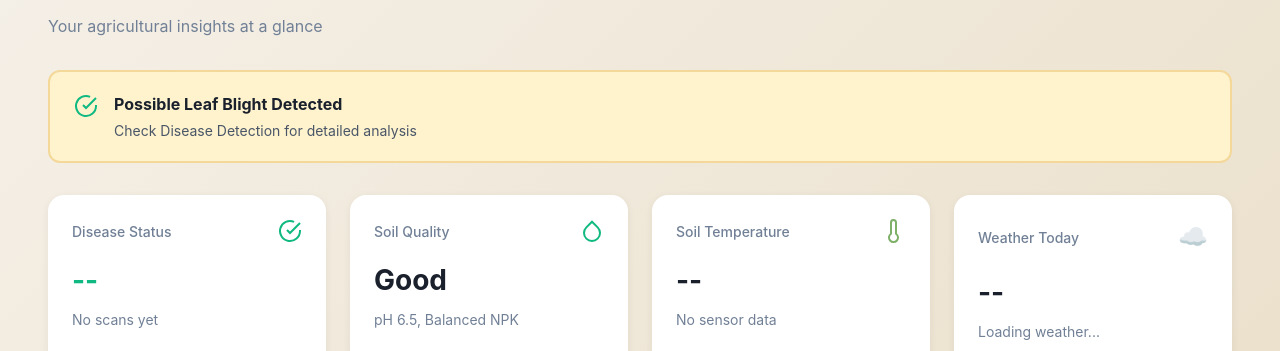
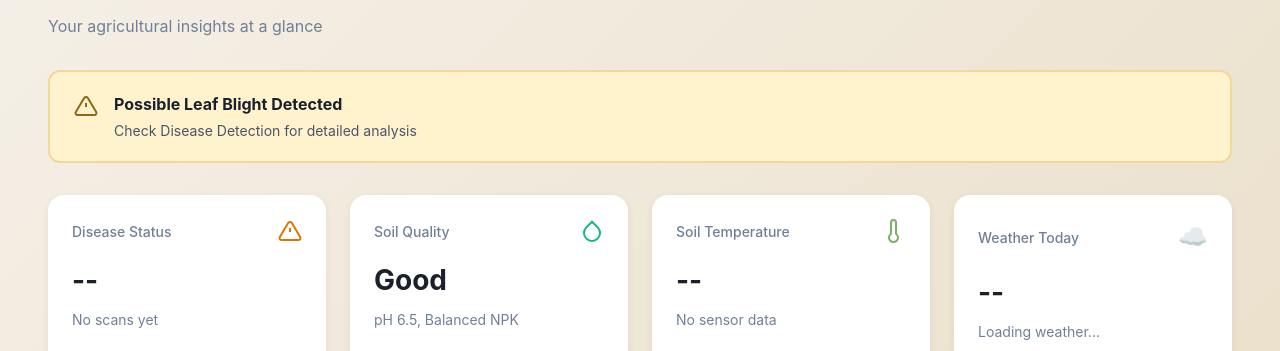
Before and after one commit to sarthak-dhungel/Final_Year_Project_2432719, a Next.js app in the folder frontend/: page /dashboard in a window 1280 px wide. Shown: the part 163-514 px from the top of the page. Built offline with nearby package versions, Linux system fonts and the light colour scheme; no server answers; sample sign-in values are in the browser's storage.

Commit message:
UI changes to dashboard

```diff
--- a/frontend/src/app/dashboard/page.js
+++ b/frontend/src/app/dashboard/page.js
@@ -169,18 +169,10 @@ export default function DashboardPage() {
         </div>
 
         <div className={styles.alertBanner}>
-          {lastDiagnosis && !isHealthy ? (
-            <svg width="24" height="24" viewBox="0 0 24 24" fill="none" stroke="#dc2626" strokeWidth="2">
-              <circle cx="12" cy="12" r="10" />
-              <line x1="15" y1="9" x2="9" y2="15" />
-              <line x1="9" y1="9" x2="15" y2="15" />
-            </svg>
-          ) : (
-            <svg width="24" height="24" viewBox="0 0 24 24" fill="none" stroke="#10b981" strokeWidth="2">
-              <path d="M22 11.08V12a10 10 0 1 1-5.93-9.14" />
-              <polyline points="22 4 12 14.01 9 11.01" />
-            </svg>
-          )}
+          <svg width="24" height="24" viewBox="0 0 24 24" fill="none" stroke="currentColor" strokeWidth="2">
+            <path d="M10.29 3.86L1.82 18a2 2 0 0 0 1.71 3h16.94a2 2 0 0 0 1.71-3L13.71 3.86a2 2 0 0 0-3.42 0z" />
+            <line x1="12" y1="9" x2="12" y2="13" /><line x1="12" y1="17" x2="12.01" y2="17" />
+          </svg>
           <div>
             <strong>{soilData && soilData.ph > 8 ? t('high_ph_detected') : lastDiagnosis ? formatDisease(lastDiagnosis.disease) : t('possible_blight')}</strong>
             <p>{soilData && soilData.ph > 8 ? t('high_ph_message') : lastDiagnosis ? 'Check Disease Detection for details' : t('check_disease')}</p>
@@ -191,20 +183,19 @@ export default function DashboardPage() {
           <div className={`${styles.statCard} ${lastDiagnosis && !isHealthy ? styles.alertCard : ''}`}>
             <div className={styles.statHeader}>
               <span className={styles.statLabel}>{t('disease_status')}</span>
-              {lastDiagnosis && !isHealthy ? (
-                <svg width="24" height="24" viewBox="0 0 24 24" fill="none" stroke="#dc2626" strokeWidth="2">
-                  <circle cx="12" cy="12" r="10" />
-                  <line x1="15" y1="9" x2="9" y2="15" />
-                  <line x1="9" y1="9" x2="15" y2="15" />
-                </svg>
-              ) : (
+              {isHealthy ? (
                 <svg width="24" height="24" viewBox="0 0 24 24" fill="none" stroke="#10b981" strokeWidth="2">
                   <path d="M22 11.08V12a10 10 0 1 1-5.93-9.14" />
                   <polyline points="22 4 12 14.01 9 11.01" />
                 </svg>
+              ) : (
+                <svg className={styles.warningIcon} width="24" height="24" viewBox="0 0 24 24" fill="none" stroke="currentColor" strokeWidth="2">
+                  <path d="M10.29 3.86L1.82 18a2 2 0 0 0 1.71 3h16.94a2 2 0 0 0 1.71-3L13.71 3.86a2 2 0 0 0-3.42 0z" />
+                  <line x1="12" y1="9" x2="12" y2="13" /><line x1="12" y1="17" x2="12.01" y2="17" />
+                </svg>
               )}
             </div>
-            <h2 className={styles.statValue} style={lastDiagnosis && !isHealthy ? { color: '#dc2626' } : { color: '#10b981' }}>
+            <h2 className={styles.statValue} style={isHealthy ? { color: '#10b981' } : undefined}>
               {lastDiagnosis ? formatDisease(lastDiagnosis.disease) : '--'}
             </h2>
             <p className={styles.statDescription}>{lastDiagnosis ? (isHealthy ? 'No disease detected' : 'Disease detected') : 'No scans yet'}</p>
```
